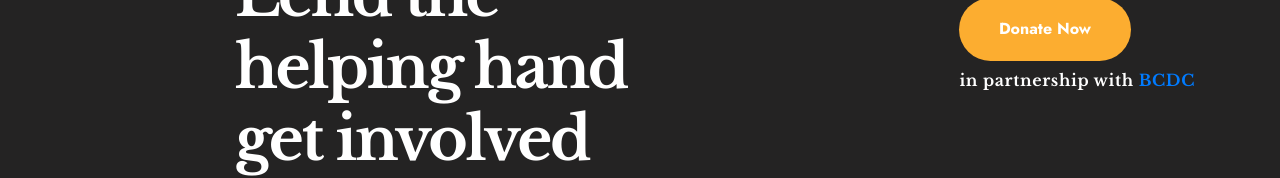
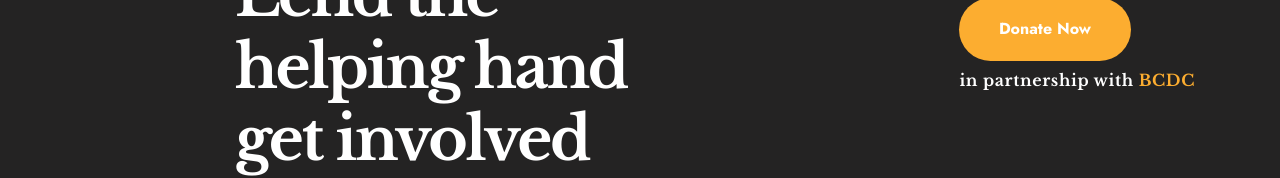
Before and after one commit to sandarma/ucs-alumni, a Next.js app: page / in a window 1280 px wide. Shown: the part 159-337 px from the top of the page. Built offline with nearby package versions, Linux system fonts and the light colour scheme.

Commit message:
fixed color for BCDC

```diff
--- a/components/call-to-action/call-to-action-two.js
+++ b/components/call-to-action/call-to-action-two.js
@@ -37,7 +37,9 @@ const CallToActionTwo = () => {
                 <a className="scroll-to-target thm-btn">Donate Now</a>
               </Link>
               <br/>
-              <h6 style={{marginTop: 10, color: "#FFF", letterSpacing: "0.04em", fontWeight: 'bold'}}>in partnership with <a href="http://bcdcaustralia.org.au/" target="_blank">BCDC</a></h6>
+              <h6 style={{marginTop: 10, color: "#FFF", letterSpacing: "0.04em", fontWeight: 'bold'}}>
+                in partnership with <a href="http://bcdcaustralia.org.au/" target="_blank" style={{color: "rgb(252, 173, 48)"}}>BCDC</a>
+              </h6>
             </div>
           </Col>
         </Row>
```
